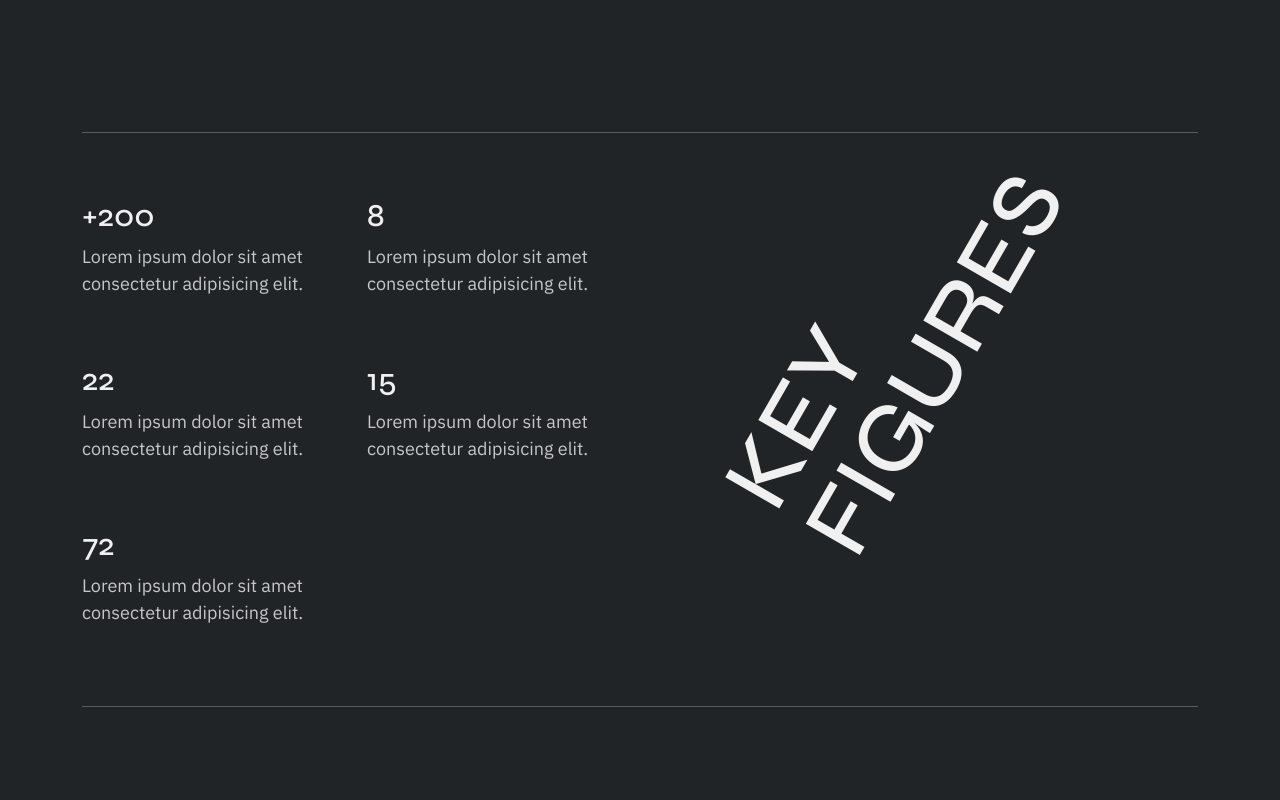
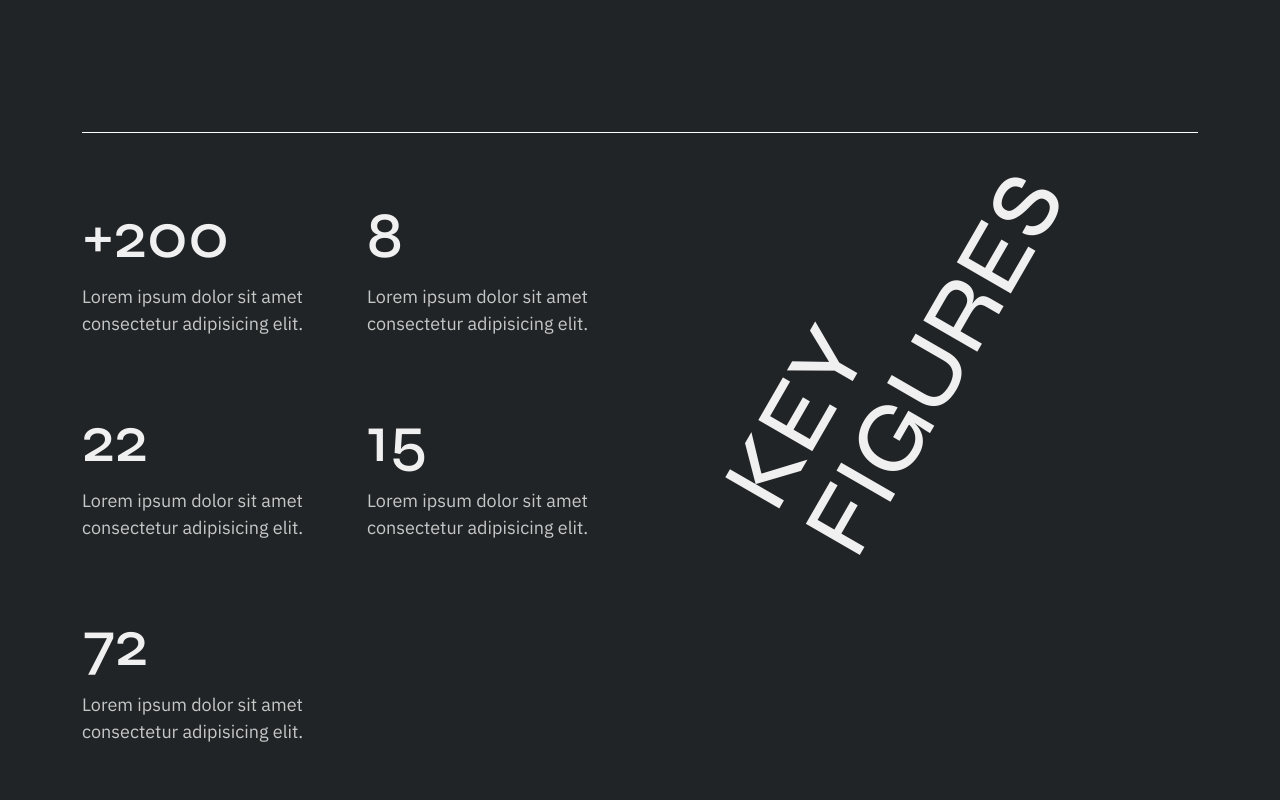
Before and after one commit to hayatul-islam/Maat-client, a React (Create React App) app: page / in a window 1280 px wide. Shown: the part 1320-2120 px from the top of the page. Built offline with nearby package versions, Linux system fonts and the light colour scheme; no server answers.

Commit message:
home aos animation

```diff
--- a/src/App.css
+++ b/src/App.css
@@ -30,6 +30,9 @@ p{
   color: #f0f0f0cc;
   font-family: 'IBM Plex Sans', sans-serif;
 }
+hr{
+  background: #f0f0f0 !important;
+}
 
 @media (min-width: 0px) and (max-width: 649px){
   .big-font h1{
--- a/src/App.js
+++ b/src/App.js
@@ -21,6 +21,10 @@ import 'slick-carousel/slick/slick.css'
 import 'slick-carousel/slick/slick-theme.css'
 import Contact from './Pages/Contact/Contact/Contact';
 import OurStory from './Pages/Maat/OurStory/OurStory';
+
+import AOS from 'aos';
+import 'aos/dist/aos.css';
+AOS.init();
 
 
 function App() {
--- a/src/Pages/Home/About/About.js
+++ b/src/Pages/Home/About/About.js
@@ -14,7 +14,7 @@ const About = () => {
     return (
         <div id='about' className='mainSection'>
             <Container>
-                <div>
+                <div data-aos="fade-up" data-aos-duration="1000">
                     <div className='big-font about-title'>
                         <h1 className="who">WHO</h1>
                         <h1 className="weAre">WE ARE</h1>
@@ -33,21 +33,20 @@ const About = () => {
                             </Col>
 
                             <div className="aboutHr mb-5">
-                                <hr className='bg-white' />
+                                <hr data-aos="fade-right" data-aos-duration="1000" className='bg-white' />
                             </div>
 
                             {/* key figures */}
-                            <div className='keyFigure big-font'>
+                            <div data-aos="fade-up" data-aos-duration="1000" className='keyFigure big-font'>
                                 <h1>KEY</h1>
                                 <h1>FIGURES</h1>
                             </div>
                             <Col xs={12} md={6}>
+                                <div data-aos="fade-up" data-aos-duration="1000">
                                     <Row>
-
-
                                         {
                                             figures.map(figure => <Col key={figure?._id} xs={6}>
-                                            <div className='pb-5'>
+                                                <div className='pb-5 big-font'>
                                                     <h2>{figure?.title}</h2>
                                                     <p>{figure?.description}</p>
                                                 </div>
@@ -55,17 +54,20 @@ const About = () => {
                                         }
 
                                     </Row>
+                                </div>
 
                             </Col>
                             <Col xs={12} md={6}>
+                                <div data-aos="fade-up" data-aos-duration="1000">
                                     <div className='key-figures big-font'>
                                         <h1>KEY</h1>
                                         <h1>FIGURES</h1>
                                     </div>
+                                </div>
                             </Col>
                         </Row>
                         <div className="">
-                            <hr className='bg-white' />
+                            <hr data-aos="fade-right" data-aos-duration="1000" className='bg-white' />
                         </div>
                     </div>
                 </div>
--- a/src/Pages/Home/OurExpertise/OurExpertise.js
+++ b/src/Pages/Home/OurExpertise/OurExpertise.js
@@ -20,7 +20,7 @@ const OurExpertise = () => {
     return (
         <div className='mainSection'>
             <Container>
-                <div className='big-font pb-5'>
+                <div data-aos="fade-up" data-aos-duration="1000" className='big-font pb-5'>
                     <h1>OUR</h1>
                     <h1>EXPERTISES</h1>
                 </div>
@@ -30,7 +30,7 @@ const OurExpertise = () => {
                             key={expertise?._id}
                             xs={12} lg={6}
                         >
-                            <div className='expertise-card'>
+                            <div data-aos="fade-up" data-aos-duration="1000" className='expertise-card'>
                                 <h1 className='text-end text-muted fw-normal cardIndex'>0{index + 1}</h1>
                                 <h1>{expertise?.title}</h1>
                                 <p>{expertise?.description}</p>
--- a/src/Pages/Home/OurTeam/OurTeam.css
+++ b/src/Pages/Home/OurTeam/OurTeam.css
@@ -14,7 +14,6 @@
     display: none;
     top: -100px;
     z-index: 20;
-
     right: -65%;
 }
 .teamImg img{
--- a/src/Pages/Home/OurTeam/OurTeam.js
+++ b/src/Pages/Home/OurTeam/OurTeam.js
@@ -21,7 +21,7 @@ const OurTeam = () => {
     return (
         <div className='mainSection'>
             <Container>
-                <div className='big-font'>
+                <div data-aos="fade-up" data-aos-duration="1000" className='big-font'>
                     <h1 className='ourTeamTitle'>OUR INTERNATIONAL TEAM</h1>
                 </div>
                 <div className='teamsContainer'>
@@ -47,7 +47,7 @@ const OurTeam = () => {
                                     <img className='img-fluid' src={team?.image} alt="" />
                                 </div>
                                 <div className="pb-4">
-                                    <hr className='bg-white' />
+                                    <hr data-aos="fade-right" data-aos-duration="1000" className='bg-white' />
                                 </div>
                             </Row>
 
--- a/src/Pages/Home/TopBanner/TopBanner.js
+++ b/src/Pages/Home/TopBanner/TopBanner.js
@@ -16,10 +16,15 @@ const TopBanner = () => {
                     <h5 className='text-end sinceYear'>SINCE 1997</h5>
                 </div>
                 <div className="mt-4">
-                    <a className='downBtn' href="#about"><i className="fas fa-arrow-down"></i></a>
+                    <a className='downBtn' href="#about">
+                        <i className="fas fa-arrow-down "></i>
+                    </a>
                 </div>
             </Container>
-            <div className='bannerImg topBannerImg'>
+            <div data-aos="fade-right"
+                data-aos-duration="1000"
+                data-aos-easing="ease-in-sine"
+                className='bannerImg topBannerImg'>
                 <img src="https://i.ibb.co/bdL6qPm/top-banner.jpg" alt="" />
             </div>
         </div>
```
Lines whose indentation alone changed are shown as unchanged.
